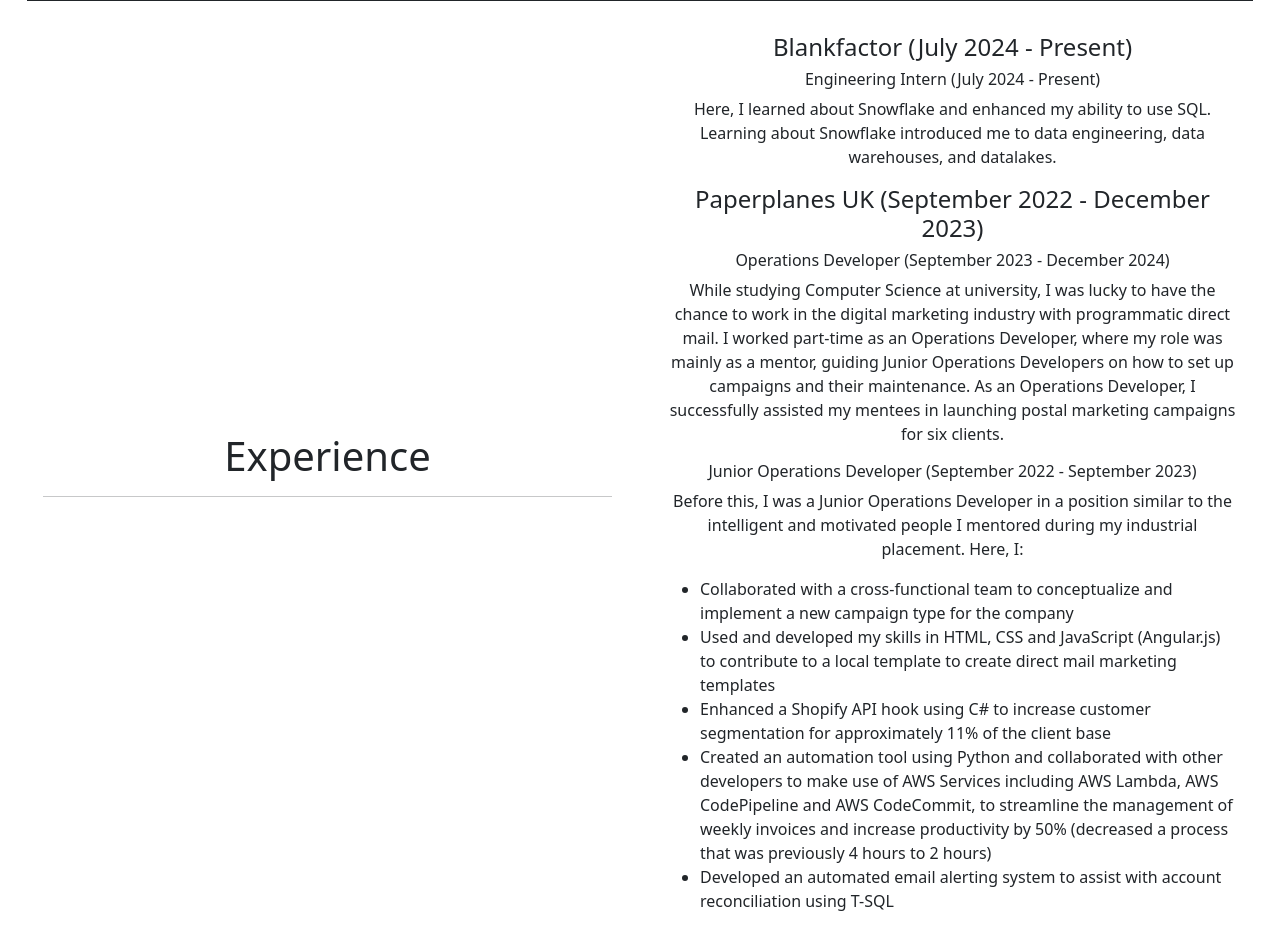
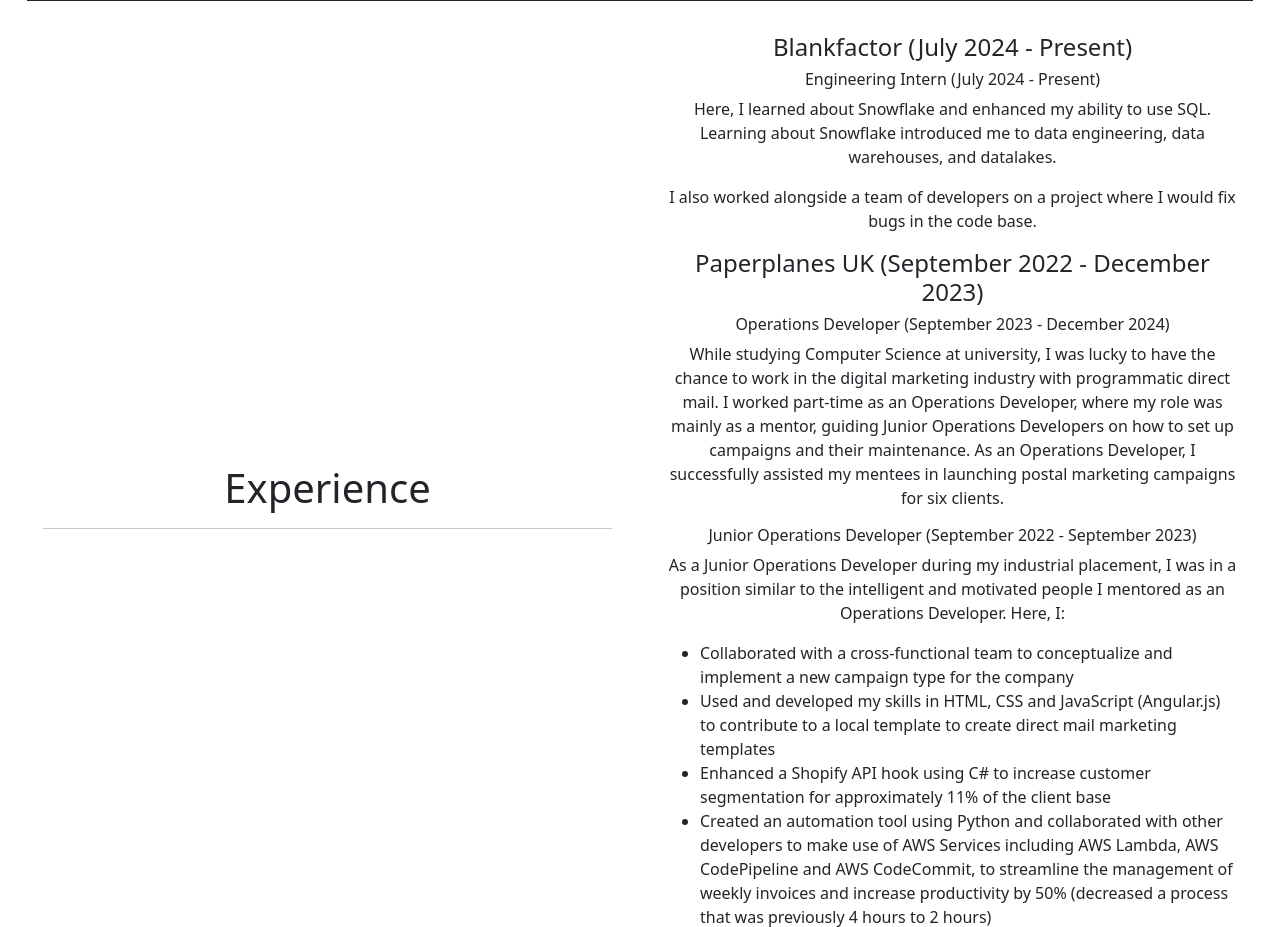
Before and after one commit to nlutala/nlutala-portfolio, a Django app: page / in a window 1280 px wide. Shown: the part 474-1401 px from the top of the page. Run offline with Django 5.2, Linux system fonts and the light colour scheme.

Commit message:
Reword some parts of my experience

```diff
--- a/website/templates/website/index.html
+++ b/website/templates/website/index.html
@@ -91,6 +91,9 @@
               Here, I learned about Snowflake and enhanced my ability to use SQL. Learning about Snowflake introduced me
               to data engineering, data warehouses, and datalakes.
             </p>
+            <p>
+              I also worked alongside a team of developers on a project where I would fix bugs in the code base.
+            </p>
 
             <h4>Paperplanes UK (September 2022 - December 2023)</h4>
             <h6>Operations Developer (September 2023 - December 2024)</h6>
@@ -108,9 +111,8 @@
               Junior Operations Developer (September 2022 - September 2023)
             </h6>
             <p>
-              Before this, I was a Junior Operations Developer in a position
-              similar to the intelligent and motivated people I mentored during my
-              industrial placement. Here, I:
+              As a Junior Operations Developer during my industrial placement, I was in a position similar to the
+              intelligent and motivated people I mentored as an Operations Developer. Here, I:
 
             <ul style="text-align: left;">
               <li>
```
